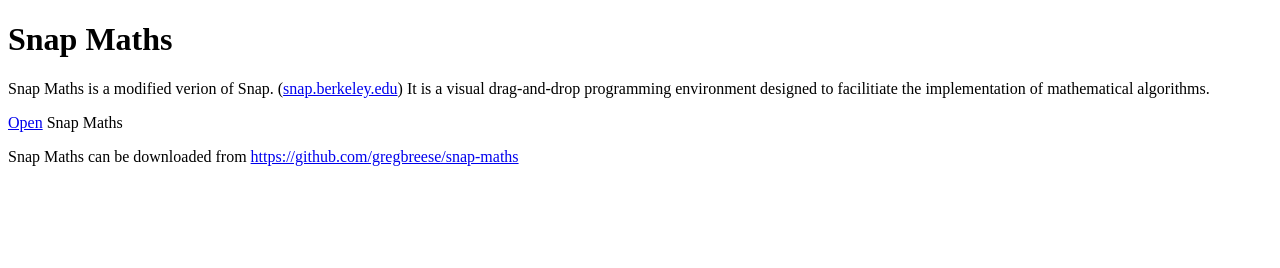
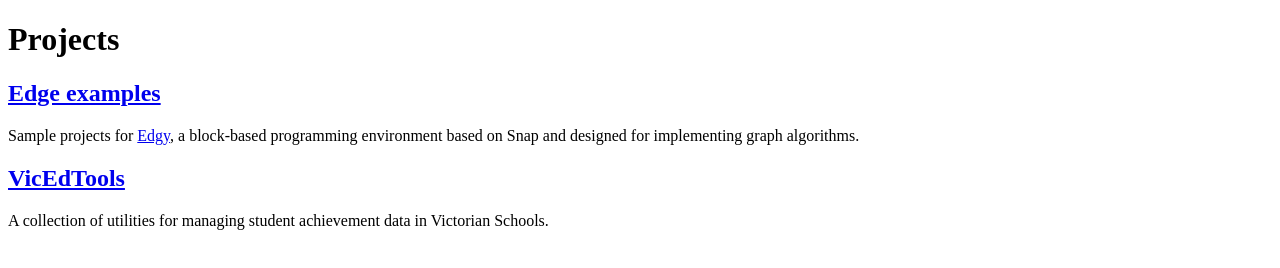
Before and after one commit to gregbreese/gregbreese.github.io, a plain HTML site: page index.html in a window 1280 px wide. Drawn offline with Linux system fonts and the light colour scheme.

Commit message:
Update index.html

```diff
--- a/index.html
+++ b/index.html
@@ -1,11 +1,11 @@
 <!DOCTYPE html>
 <html>
 <body>
-<h1>Snap Maths</h1>
-<p>Snap Maths is a modified verion of Snap. (<a href="http://snap.berkeley.edu/">snap.berkeley.edu</a>) It is a visual drag-and-drop programming environment designed to facilitiate the implementation of mathematical algorithms. </p>
+<h1>Projects</h1>
+<h2><a href="https://github.com/gregbreese/edgy-examples">Edge examples</a></h2>
+<p>Sample projects for <a href="http://snapapps.github.io/edgy/">Edgy</a>, a block-based programming environment based on Snap and designed for implementing graph algorithms.
 
-<p><a href="snap-maths/snap.html">Open</a> Snap Maths</p>
-
-<p>Snap Maths can be downloaded from <a href="https://github.com/gregbreese/snap-maths">https://github.com/gregbreese/snap-maths</a></p>
+<h2><a href="https://github.com/gregbreese/vicedtools">VicEdTools</a></h2>
+<p>A collection of utilities for managing student achievement data in Victorian Schools.</p>
 </body>
 </html>
```
